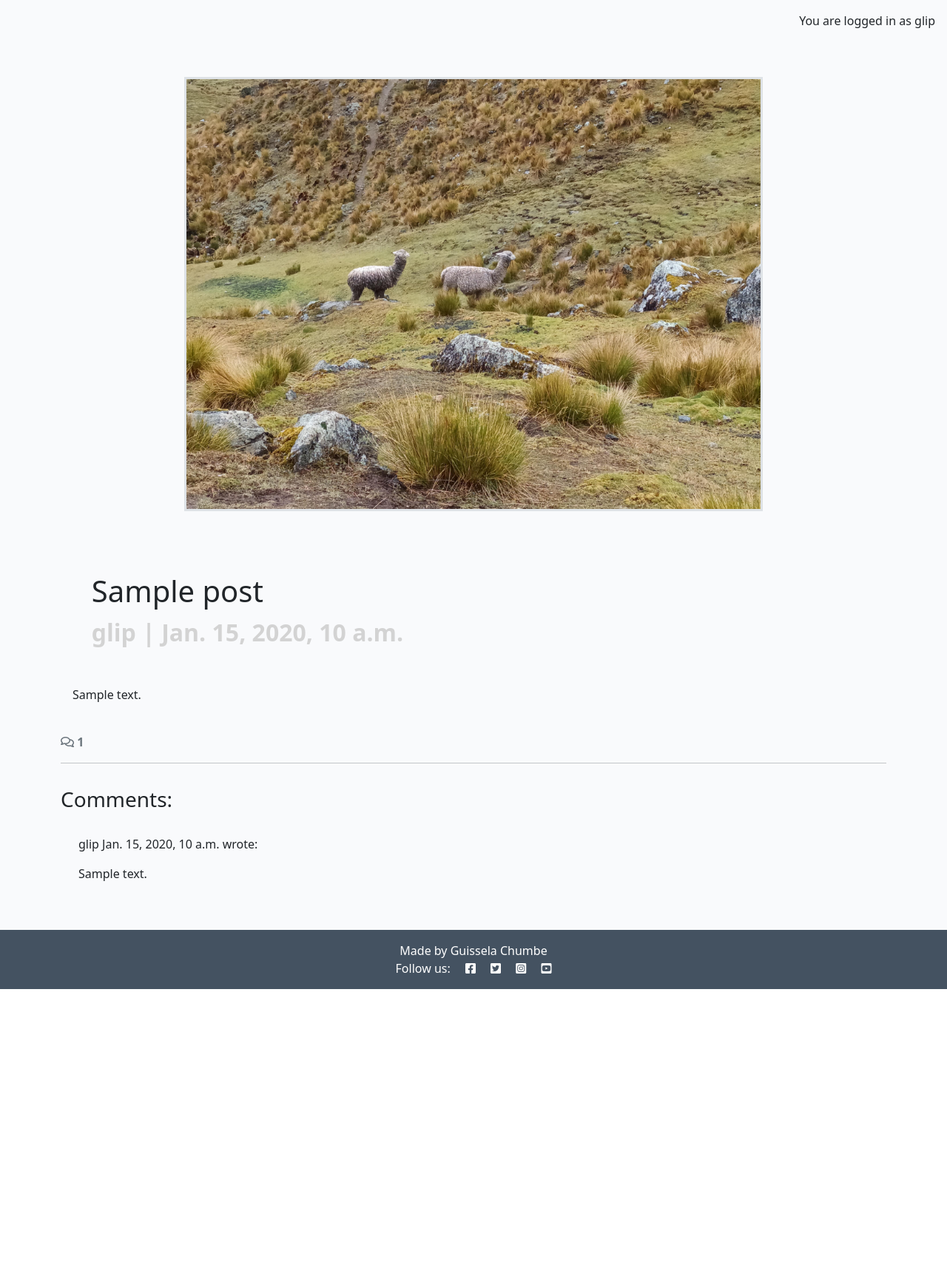
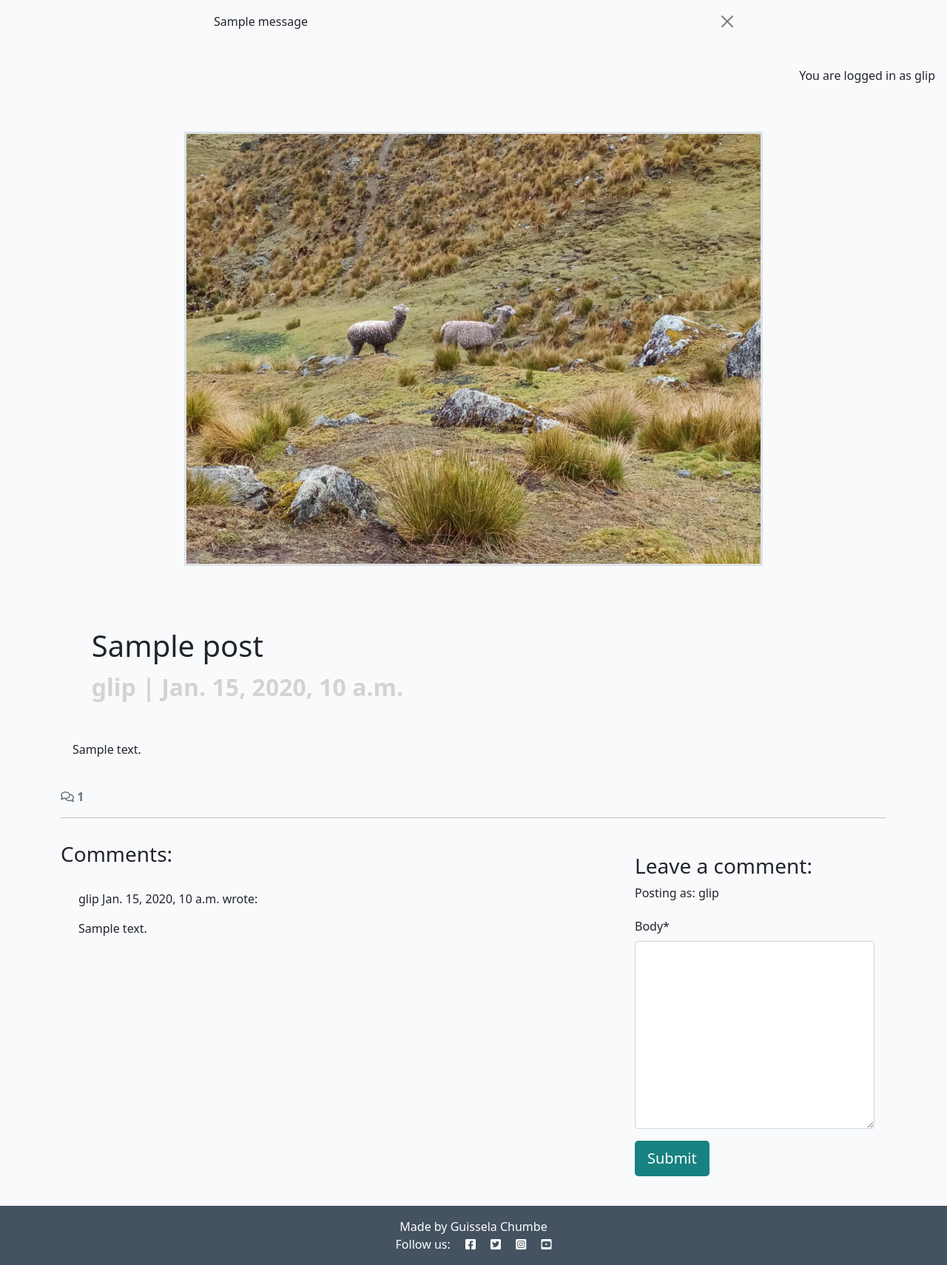
Before and after one commit to guisselacp/get-lost-peru, a Django app: a page that uses templates/base.html in a window 1280 px wide. Shown: the part 60-1770 px from the top of the page at 74% size. Before the commit the page ends 1397 px from the top, so only its background shows below. Run offline with Django 4.2, Linux system fonts and the light colour scheme; a user stored in the database is signed in; data comes from the database, SQL or seed files in the repository; tables that the repository leaves empty hold one stand-in row (values such as "Sample post"); one stand-in notice (Sample message) is shown; some libraries are stand-ins or nearby versions.

Commit message:
Add displaying a confirmation message when add a comment

```diff
--- /dev/null
+++ b/blog/forms.py
@@ -0,0 +1,8 @@
+from .models import Comment
+from django import forms
+
+
+class CommentForm(forms.ModelForm):
+    class Meta:
+        model = Comment
+        fields = ('body',)
--- a/blog/templates/blog/post_detail.html
+++ b/blog/templates/blog/post_detail.html
@@ -1,5 +1,6 @@
 {% extends 'base.html' %} {% block content %}
 {% load static %}
+{% load crispy_forms_tags %}
 
 
 <div class="container">
@@ -67,6 +68,23 @@
               {% endfor %}
             </div>
         </div>
+        <!-- Creating New Comments -->
+        <div class="col-md-4 card mb-4 mt-3">
+            <div class="card-body">
+                {% if user.is_authenticated %}
+                <h3>Leave a comment:</h3>
+                <p>Posting as: {{ user.username }}</p>
+                <form id="commentForm" method="post" style="margin-top: 1.3em;">
+                    {{ comment_form | crispy }}
+                    {% csrf_token %}
+                    <button id="submitButton" type="submit"
+                        class="btn btn-signup btn-lg">Submit</button>
+                </form>
+                {% else %}
+                <p>Log in to leave a comment</p>
+                {% endif %}
+            </div>
+        </div>
     </div>
 </div>
 {% endblock content %}
--- a/blog/views.py
+++ b/blog/views.py
@@ -1,6 +1,8 @@
 from django.shortcuts import render, get_object_or_404
 from django.views import generic
+from django.contrib import messages
 from .models import Post
+from .forms import CommentForm
 
 # Create your views here.
 class PostList(generic.ListView):
@@ -27,6 +29,20 @@ def post_detail(request, slug):
     post = get_object_or_404(queryset, slug=slug)
     comments = post.comments.all().order_by("-created_on")
     comment_count = post.comments.filter(approved=True).count()
+    # Here send the comment info - POST
+    if request.method == "POST":
+        comment_form = CommentForm(data=request.POST)
+        if comment_form.is_valid():
+            comment = comment_form.save(commit=False)
+            comment.author = request.user
+            comment.post = post
+            comment.save()
+            messages.add_message(
+                request, messages.SUCCESS,
+                'Comment submitted and awaiting approval!'
+            )
+
+    comment_form = CommentForm()
 
     # context = {"post": post}
     return render(request, "blog/post_detail.html",
@@ -34,5 +50,6 @@ def post_detail(request, slug):
             "post":post,
             "comments":comments,
             "comment_count": comment_count,
+            "comment_form": comment_form,
         },
     )
--- a/getlostinperu/settings.py
+++ b/getlostinperu/settings.py
@@ -48,6 +48,8 @@ INSTALLED_APPS = [
     'allauth',
     'allauth.account',
     'allauth.socialaccount',
+    'crispy_forms',
+    'crispy_bootstrap5',
     'django_summernote',
     'blog',
     'about',
@@ -56,6 +58,9 @@ INSTALLED_APPS = [
 SITE_ID = 1
 LOGIN_REDIRECT_URL = '/'
 LOGOUT_REDIRECT_URL = '/'
+
+CRISPY_ALLOWED_TEMPLATE_PACKS = "bootstrap5"
+CRISPY_TEMPLATE_PACK = "bootstrap5"
 
 MIDDLEWARE = [
     'django.middleware.security.SecurityMiddleware',
--- a/requirements.txt
+++ b/requirements.txt
@@ -1,7 +1,9 @@
 asgiref==3.8.1
+crispy-bootstrap5==0.7
 dj-database-url==0.5.0
 Django==4.2.16
 django-allauth==0.57.2
+django-crispy-forms==2.3
 django-summernote==0.8.20.0
 gunicorn==20.1.0
 oauthlib==3.2.2
--- a/templates/base.html
+++ b/templates/base.html
@@ -74,7 +74,19 @@
             </div>
         </div>
     </nav>
-
+    <!-- displaying Django messages -->
+    <div class="container">
+        <div class="row">
+            <div class="col-md-8 offset-md-2">
+                {% for message in messages %}
+                <div class="alert {{ message.tags }} alert-dismissible fade show" id="msg" role="alert">
+                    {{ message | safe }}
+                    <button type="button" class="btn-close" data-bs-dismiss="alert" aria-label="Close"></button>
+                </div>
+                {% endfor %}
+            </div>
+        </div>
+    </div>
     <main class="flex-shrink-0 main-bg">
         {% if user.is_authenticated %}
         <p class="text-end m-3">You are logged in as {{ user }}</p>
```
